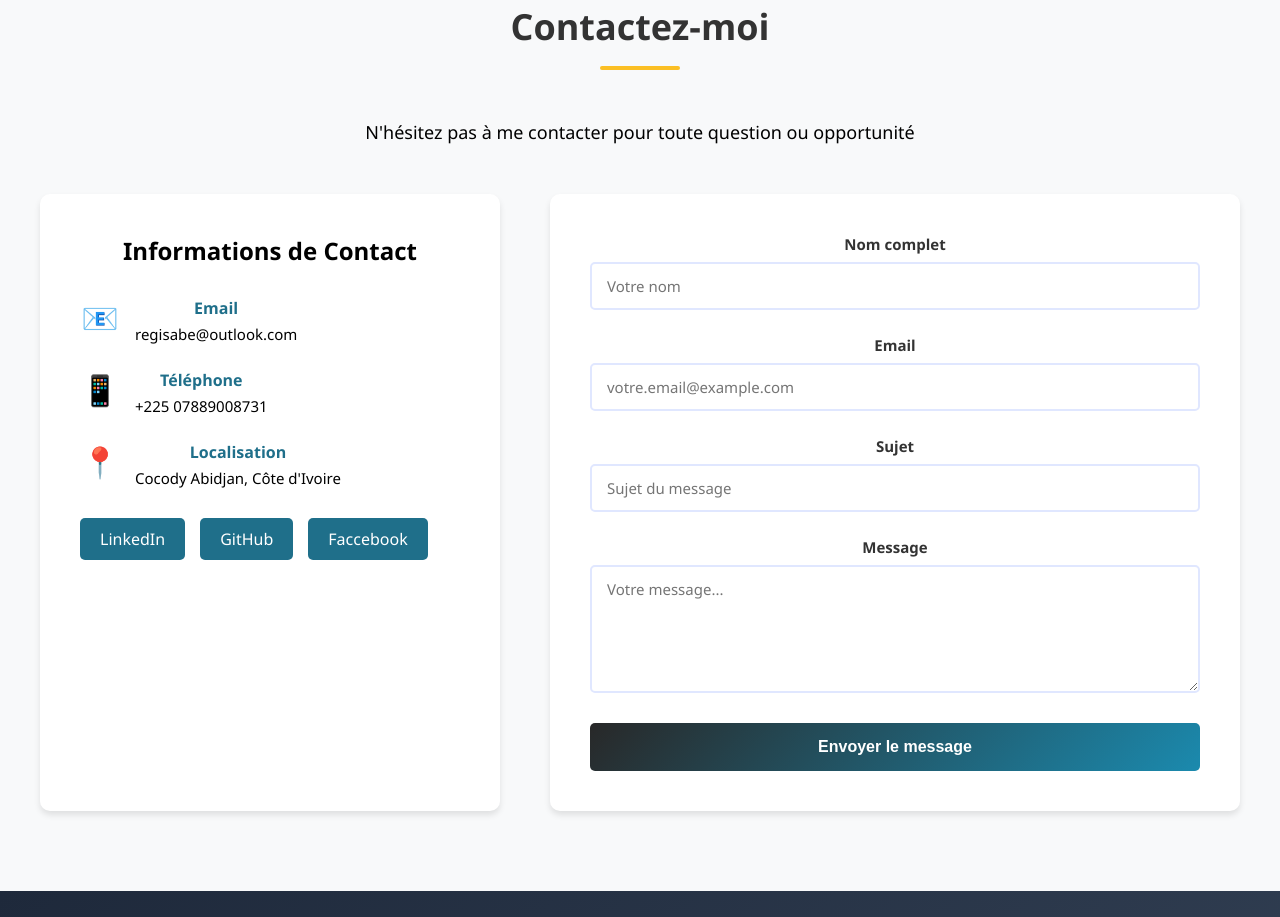
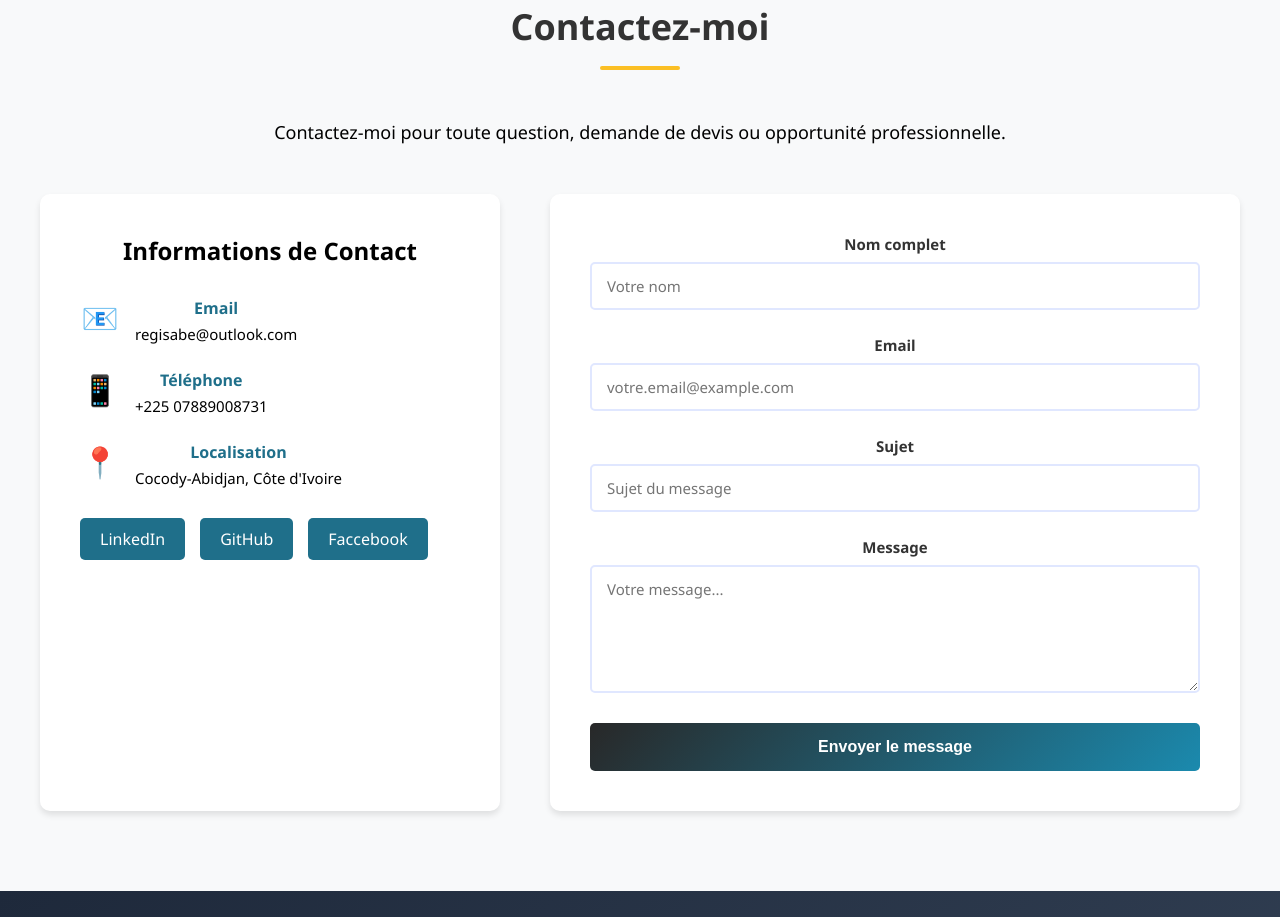
Before and after one commit to regisabe/regis-portfolio, a React (Create React App) app: page / in a window 1280 px wide. Shown: the part 3700-4617 px from the top of the page. Built offline with nearby package versions, Linux system fonts and the light colour scheme.

Commit message:
mise a jour messagerie de contact

```diff
--- a/src/components/Contact.js
+++ b/src/components/Contact.js
@@ -26,9 +26,9 @@ function Contact() {
     setStatus('');
 
     // Configuration EmailJS
-    const serviceID = 'regis-portfolio';
-    const templateID = 'VOTRE_TEMPLATE_ID'; // Remplace par ton Template ID
-    const publicKey = 'VOTRE_PUBLIC_KEY'; // Remplace par ta Public Key
+    const serviceID = 'service_6qrzer2';
+    const templateID = 'template_2wvpbvl';
+    const publicKey = 'u-aRiRyhot8D1Bc82';
 
     // Paramètres du template
     const templateParams = {
@@ -66,8 +66,7 @@ function Contact() {
       <div className="contact-container">
         <h2 className="section-title" data-aos="fade-up">Contactez-moi</h2>
         <p className="contact-subtitle" data-aos="fade-up" data-aos-delay="100">
-          N'hésitez pas à me contacter pour toute question ou opportunité
-        </p>
+          Contactez-moi pour toute question, demande de devis ou opportunité professionnelle.        </p>
 
         <div className="contact-content">
           <div className="contact-info" data-aos="fade-right">
@@ -90,7 +89,7 @@ function Contact() {
               <div className="info-icon">📍</div>
               <div>
                 <h4>Localisation</h4>
-                <p>Cocody Abidjan, Côte d'Ivoire</p>
+                <p>Cocody-Abidjan, Côte d'Ivoire</p>
               </div>
             </div>
             <div className="social-links">
```
